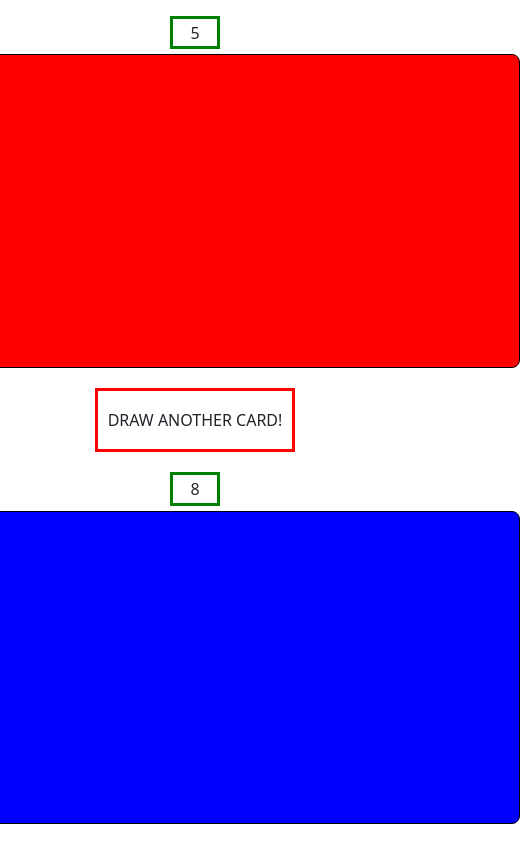
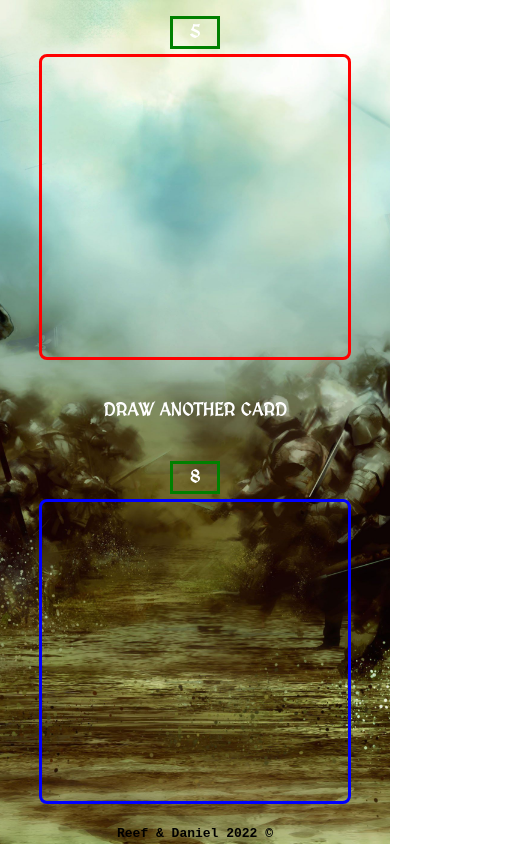
Before and after one commit to ReefKenig/DIHackathon1, a plain HTML site: page index.html in a window 390 px wide. Shown: the whole page, 520 px wide, since content can reach past the window. Drawn offline with nearby package versions, Linux system fonts and the light colour scheme.

Commit message:
Responsivness,background,custom cursor

```diff
--- a/index.html
+++ b/index.html
@@ -8,8 +8,10 @@
       href="https://cdn.jsdelivr.net/npm/bootstrap@5.2.0-beta1/dist/css/bootstrap.min.css"
       rel="stylesheet"
       integrity="sha384-0evHe/X+R7YkIZDRvuzKMRqM+OrBnVFBL6DOitfPri4tjfHxaWutUpFmBp4vmVor"
-      crossorigin="anonymous"
-    />
+      crossorigin="anonymous"/>
+    <link rel="preconnect" href="https://fonts.googleapis.com">
+    <link rel="preconnect" href="https://fonts.gstatic.com" crossorigin>
+    <link href="https://fonts.googleapis.com/css2?family=Cardo:wght@700&family=MedievalSharp&family=Roboto+Slab&display=swap" rel="stylesheet">
     <link rel="stylesheet" href="./style.css" />
     <title>War</title>
   </head>
@@ -17,10 +19,12 @@
     <div class="container">
       <div class="cpuPoints points"> 5 </div>
       <div class="cpuDeck deck"></div>
-      <div class="drawButton">DRAW ANOTHER CARD!</div>
+      <div class="drawButton">DRAW ANOTHER CARD</div>
       <div class="restartButton" style="display: none">PLAY AGAIN!</div>
       <div class="playerPoints points"> 8 </div>
       <div class="playerDeck deck"></div>
-     </div>
+      <footer> Reef & Daniel 2022 &copy;</footer>
+    </div>
+
   </body>
 </html>
--- a/style.css
+++ b/style.css
@@ -6,12 +6,20 @@ body {
   justify-content: center;
   height:100vh;
   align-items: center;
+  background-image: url(./images/background2.jpg);
+  background-repeat: no-repeat;
+  background-size:cover;
+  background-position: 50% 50%;
+  font-family: 'MedievalSharp', cursive;
+  font-size: large;
+  color:white;
+  font-weight: bold;
+  cursor: url("./images/Temp-32x32.jpg"), auto;
 
 }
 .container{
   display: flex;
   flex-direction: column;
-  cursor: pointer;
   justify-content: center;
   padding-top: 1rem;
   height: 100%;
@@ -21,8 +29,8 @@ body {
 }
 .deck {
   height: 500px;
-  width: 650px;
-  border: 1px solid black;
+  width: 500px;
+  box-shadow: 2px;
   align-items: center;
   font-size: 3rem;
   border-radius: .5rem;
@@ -34,13 +42,14 @@ body {
 }
 
 .cpuDeck  {
-  background-color: red;
-
+  background-color: transparent;
+  border: 3px solid red;
 
 }
 
 .playerDeck {
-  background-color: blue;
+  background-color: transparent;
+  border: 3px solid blue;
 }
 .card {
   position: relative;
@@ -65,11 +74,13 @@ body {
 .drawButton{
   width:200px;
   height:100px;
-  border: 3px solid red;
+  /* border: 3px solid yellow; */
+  box-shadow: inner 0 0 5px #888;
   margin-bottom:20px;
   display: flex;
   align-items: center;
   justify-content: center;
+
 }
 .restartButton{
   width:200px;
@@ -80,3 +91,15 @@ body {
   align-items: center;
   justify-content: center;
 }
+
+footer{
+  font-family: 'Courier New', Courier, monospace;
+  font-size: small;
+  color:black;
+}
+
+@media only screen and (max-width: 600px) {
+  .deck{
+    width:80vw;
+  }
+}
```
Also changed, not shown: images/Temp-32x32.jpg (added), images/background.jfif (added), images/background2.jpg (added).
